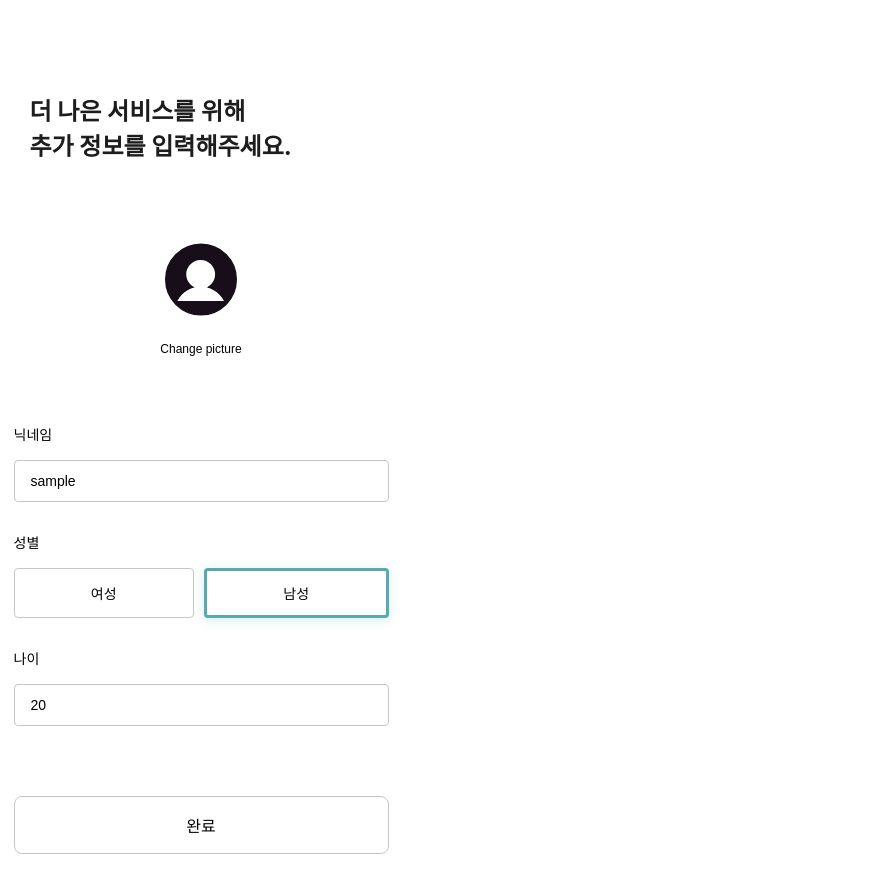
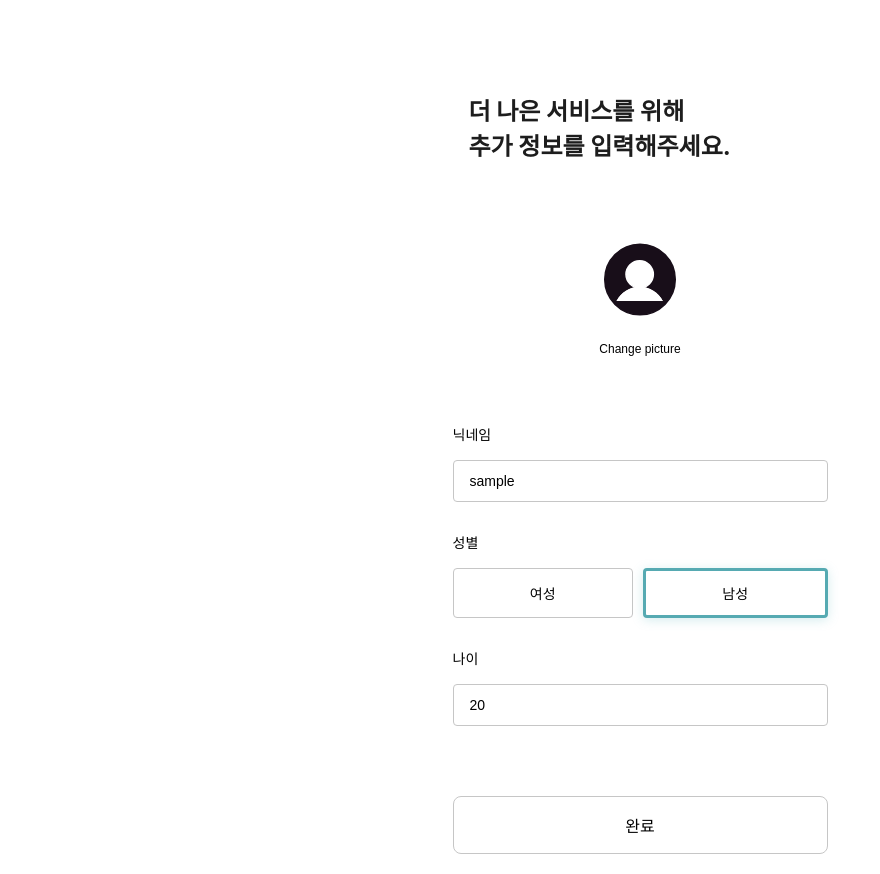
Before and after one commit to pirogramming/Healthtant, a Django app: page /accounts/profile/ in a window 1280 px wide. Shown: the whole page, without its empty margins (0-880 px from the left). Run offline with Django 5.2, Linux system fonts and the light colour scheme; the visitor is signed in with stand-in values (Sample User, id 1).

Commit message:
view :왼쪽 오른쪽 움직이던  login.css, profile.css 수정완료

```diff
--- a/static/accounts/login.css
+++ b/static/accounts/login.css
@@ -13,6 +13,7 @@ body {
     align-items: center;
     width: 402px;
     height: 874px;
+    margin: 0 auto;
 }
 
 .nav-bar {
--- a/static/accounts/profile.css
+++ b/static/accounts/profile.css
@@ -13,6 +13,7 @@ body {
     align-items: center;
     width : 402px;
     height : 874px;
+    margin: auto;
 }
 
 .container {
```
